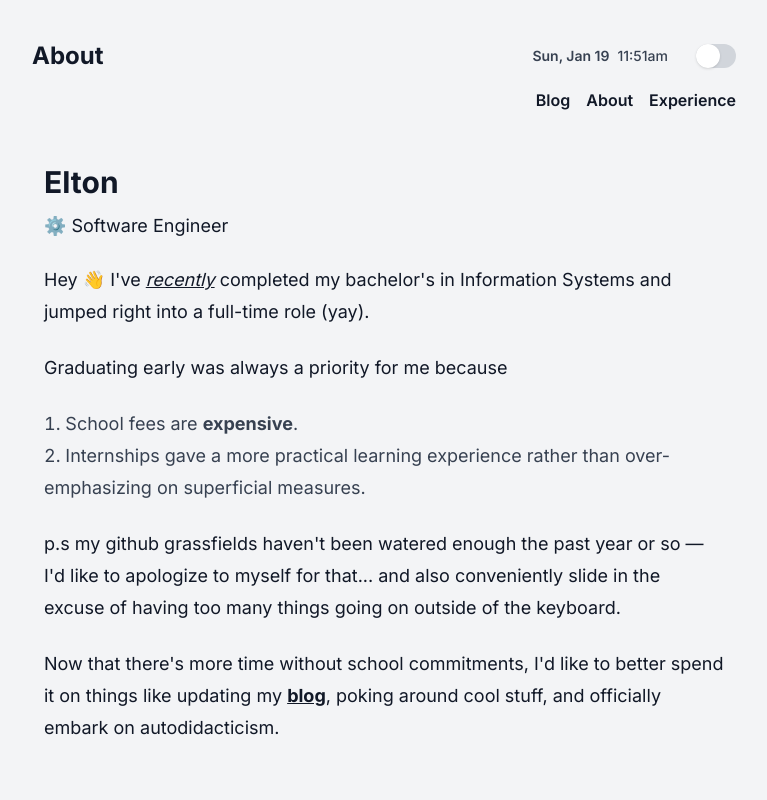
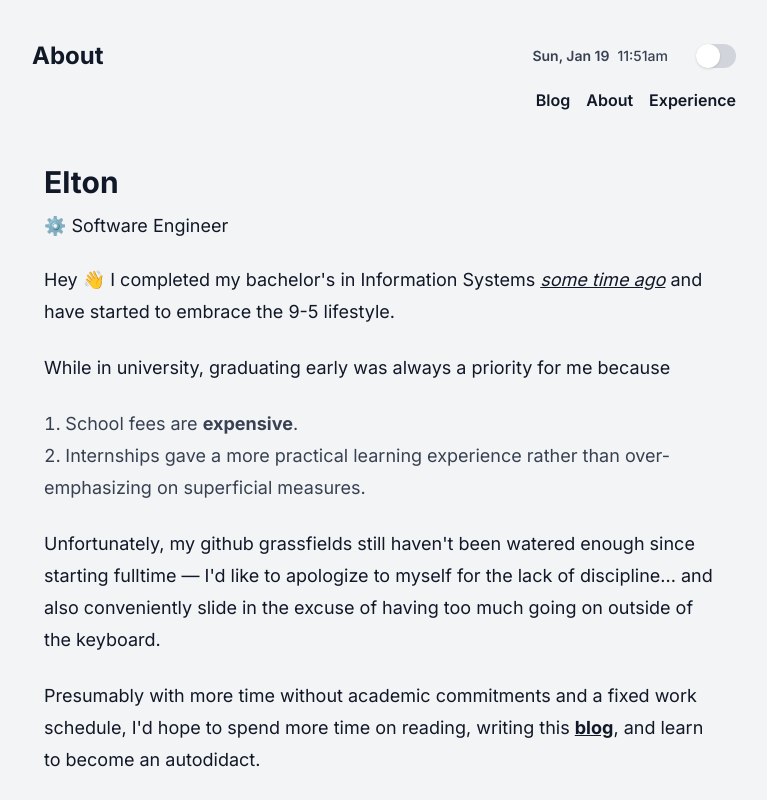
Before and after one commit to elt0nxale/elton, a Next.js app: page /about in a window 1280 px wide. Shown: the top 800 px of the page, without its empty margins (256-1023 px from the left). Built offline with nearby package versions, Linux system fonts and the light colour scheme.

Commit message:
feat: update about and timer

```diff
--- a/src/components/ConfettiTimer.tsx
+++ b/src/components/ConfettiTimer.tsx
@@ -4,11 +4,11 @@ import { useCallback, useRef } from 'react';
 import confetti from 'canvas-confetti';
 import { DEBOUNCE_DELAY } from '@/app/constants/posts';
 interface ConfettiTimerProps {
-  seconds: number;
+  days: number;
   word: string;
 }
 
-export function ConfettiTimer({ seconds, word }: ConfettiTimerProps) {
+export function ConfettiTimer({ days, word }: ConfettiTimerProps) {
   const lastCalledRef = useRef<number>(0);
 
   const fireConfetti = useCallback(() => {
@@ -35,7 +35,7 @@ export function ConfettiTimer({ seconds, word }: ConfettiTimerProps) {
                    text-white bg-black rounded opacity-0 group-hover:opacity-100
                    transition-all duration-300 delay-500"
       >
-        {seconds} secs ago
+        {days} days ago
       </span>
     </em>
   );
--- a/src/components/Homepage.tsx
+++ b/src/components/Homepage.tsx
@@ -9,11 +9,11 @@ const paragraphClasses = "mt-6 text-lg leading-8 text-gray-900 dark:text-gray-30
 
 export default function Homepage() {
     const graduationDate = new Date('2024-12-02 15:00');
-    const [seconds, setSeconds] = useState(Math.floor((Date.now() - graduationDate.getTime()) / 1000));
+    const [days, setDays] = useState(Math.floor((Date.now() - graduationDate.getTime()) / (1000 * 60 * 60 * 24)));
 
     useEffect(() => {
         const interval = setInterval(() => {
-            setSeconds(prevSeconds => prevSeconds + 1);
+            setDays(prevSeconds => prevSeconds + 1);
         }, 1000);
         return () => clearInterval(interval);
     }, []);
@@ -28,20 +28,20 @@ export default function Homepage() {
                     </div>
                 </div>
                 <p className={paragraphClasses}>
-                    Hey 👋 I&apos;ve <ConfettiTimer word={"recently"} seconds={seconds}/> completed my bachelor&apos;s in Information Systems and jumped right into a full-time role (yay).
+                    Hey 👋 I completed my bachelor&apos;s in Information Systems <ConfettiTimer word={"some time ago"} days={days}/> and have started to embrace the 9-5 lifestyle.
                 </p>
                 <p className={paragraphClasses}>
-                    Graduating early was always a priority for me because
+                    While in university, graduating early was always a priority for me because
                 </p>
                 <ol className="mt-6 text-lg leading-8 text-gray-700 dark:text-gray-400 text-start list-decimal list-inside">
                     <li>School fees are <b>expensive</b>.</li>
                     <li>Internships gave a more practical learning experience rather than over-emphasizing on superficial measures.</li>
                 </ol>
                 <p className={paragraphClasses}>
-                    p.s my github grassfields haven&apos;t been watered enough the past year or so — I&apos;d like to apologize to myself for that... and also conveniently slide in the excuse of having too many things going on outside of the keyboard.
+                    Unfortunately, my github grassfields still haven&apos;t been watered enough since starting fulltime — I&apos;d like to apologize to myself for the lack of discipline... and also conveniently slide in the excuse of having too much going on outside of the keyboard.
                 </p>
                 <p className={paragraphClasses}>
-                    Now that there&apos;s more time without school commitments, I&apos;d like to better spend it on things like updating my <Link href="/blog" className="underline font-bold">blog</Link>, poking around cool stuff, and officially embark on autodidacticism.
+                    Presumably with more time without academic commitments and a fixed work schedule, I&apos;d hope to spend more time on reading, writing this <Link href="/blog" className="underline font-bold">blog</Link>, and learn to become an autodidact.
                 </p>
             </div>
         </Layout>
```
